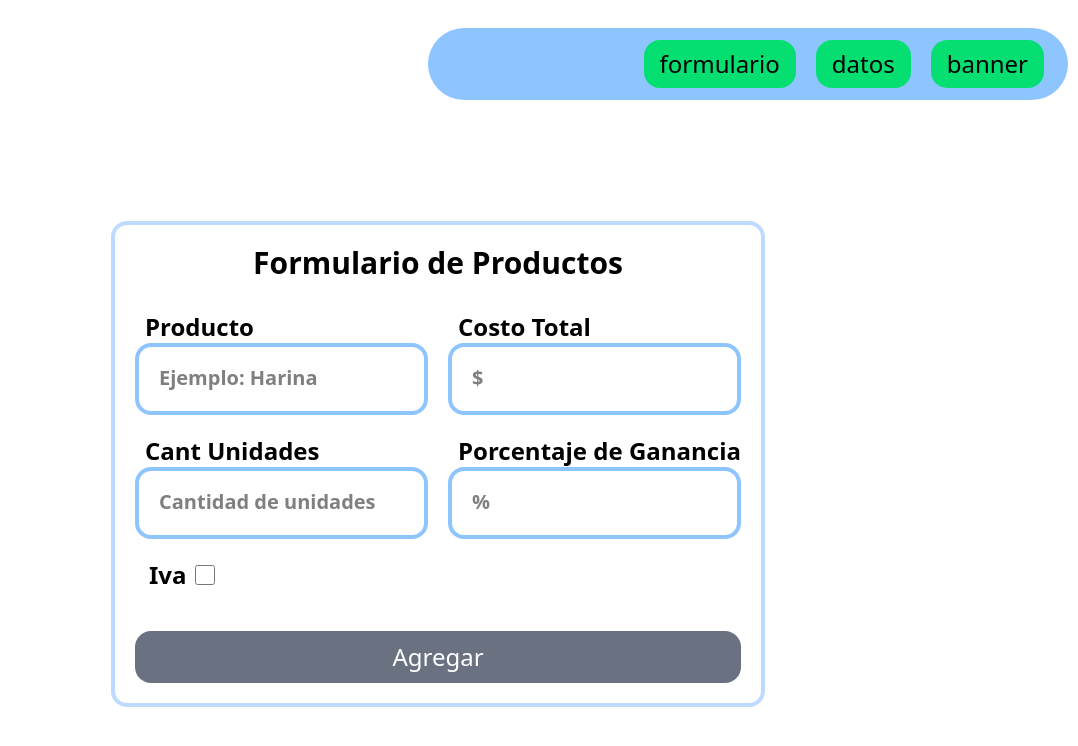
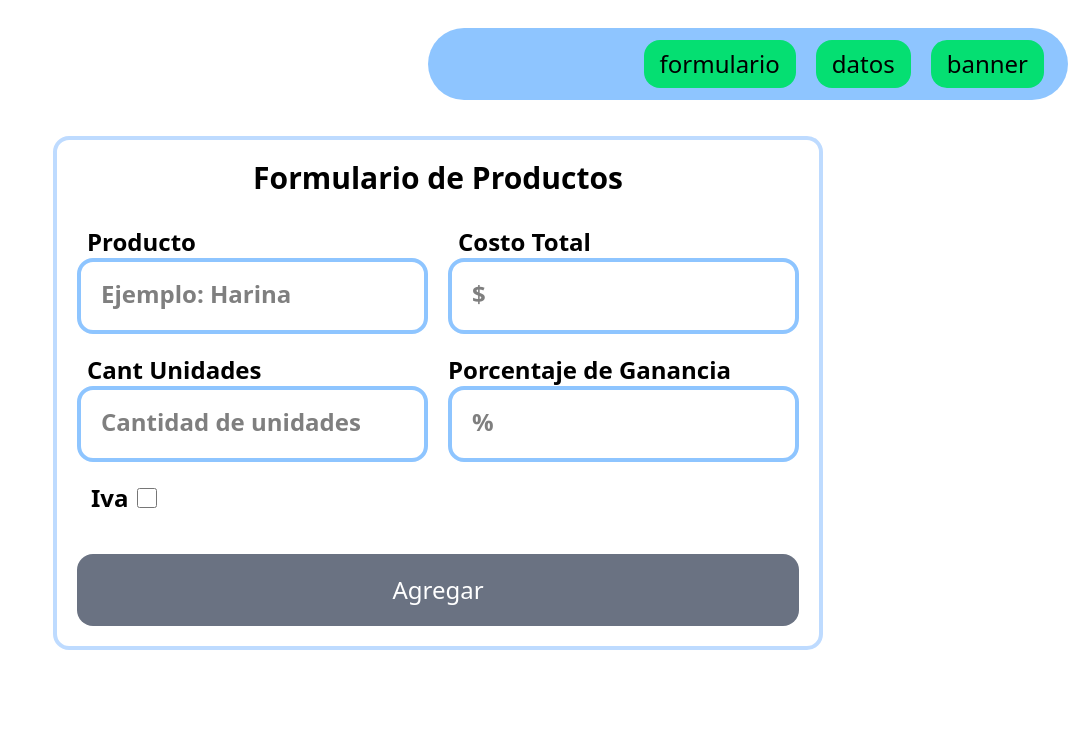
Before and after one commit to Eiderth/banner-store-repo, a React (Vite) app: page / in a window 1280 px wide. Shown: the top 746 px of the page, without its empty margins (202-1280 px from the left). Built offline with nearby package versions, Linux system fonts and the light colour scheme.

Commit message:
style:corregidos los estylos en para sm md en sectionForm

```diff
--- a/index.html
+++ b/index.html
@@ -8,7 +8,7 @@
   <body>
     <div
       id="root"
-      class="mt-[50px] min-h-[calc(100vh-50px)] md:mt-[128px] md:min-h-[calc(100vh-128px)]"
+      class="mt-[70px] min-h-[calc(100vh-70px)] md:mt-[128px] md:min-h-[calc(100vh-128px)]"
     ></div>
     <script type="module" src="/src/main.tsx"></script>
   </body>
--- a/src/components/Banner.tsx
+++ b/src/components/Banner.tsx
@@ -35,13 +35,13 @@ export default function Banner<T extends Record<string, any>>({
   return (
     <div
       className={twMerge(
-        `box-border w-full rounded-3xl flex flex-col gap-2 border-4 border-blue-400 p-1 text-nowrap transition-all max-w-full max-h-[50vh] overflow-y-scroll overflow-x-hidden  ${
+        `box-border w-full h-full rounded-3xl flex flex-col gap-2 border-4 border-blue-400 p-1 text-nowrap md:gap-y-5 ${
           data.length === 0 && "hidden"
         }`,
         className
       )}
     >
-      <h2 className="text-center font-bold text-md">{title}</h2>
+      <h2 className="text-center font-bold text-md md:text-2xl">{title}</h2>
       <table
         className={twMerge(
           "w-full border-separate border-spacing-0.5 border-spacing-y-1.5",
--- a/src/components/Btn.tsx
+++ b/src/components/Btn.tsx
@@ -10,7 +10,7 @@ export default function Btn({ text, className, ...props }: Props) {
     <button
       {...props}
       className={twMerge(
-        "bg-red-600 text-white p-2.5 rounded-2xl active:scale-90 transition-transform md:text-2xl",
+        "bg-red-600 text-white p-2.5 rounded-2xl active:scale-90 transition-transform md:text-2xl md:p-5",
         className
       )}
     >
--- a/src/components/Input.tsx
+++ b/src/components/Input.tsx
@@ -4,6 +4,7 @@ import type { ComponentProps } from "react";
 type Props = {
   className?: string;
   classNameInput?: string;
+  classNameSpan?: string;
   invalid?: boolean;
   label: string;
 } & ComponentProps<"input">;
@@ -11,6 +12,7 @@ type Props = {
 export default function Input({
   className,
   classNameInput,
+  classNameSpan,
   invalid,
   label,
   ...props
@@ -23,11 +25,13 @@ export default function Input({
         className
       )}
     >
-      <span className={"pl-2.5 md:text-2xl"}>{label}</span>
+      <span className={twMerge("pl-2.5 md:text-2xl", classNameSpan)}>
+        {label}
+      </span>
       <input
         {...props}
         className={twMerge(
-          `rounded-2xl p-2.5 border-4 border-blue-300 w-full outline-0 transition-colors md:placeholder:text-xl md:p-5 ${
+          `rounded-2xl p-2.5 border-4 border-blue-300 w-full outline-0 transition-colors md:placeholder:text-2xl md:p-5 md:text-xl ${
             invalid ? "border-red-500" : ""
           }`,
           classNameInput
--- a/src/features/app-user/components/FormProduct.tsx
+++ b/src/features/app-user/components/FormProduct.tsx
@@ -164,6 +164,7 @@ export default function FormProduct({ onClick }: Props) {
         value={stateData.porcentaje}
         onChange={handleChangue}
         invalid={stateInvalid.porcentaje}
+        classNameSpan="md:p-0"
       />
       <Input
         label="Iva"
--- a/src/features/app-user/components/SectionData.tsx
+++ b/src/features/app-user/components/SectionData.tsx
@@ -10,9 +10,9 @@ export default function SectionData({}: Props) {
   } = useDataContext();
 
   return (
-    <section className="max-w-screen min-h-fit h-fit p-2 grid grid-cols-2 place-items-center gap-x-2 gap-y-4">
+    <section className="max-w-screen p-2 grid grid-cols-2 place-items-center gap-x-2 gap-y-4 md:grid-cols-4 md:grid-rows-3 h-full">
       <Banner
-        className="col-span-full"
+        className="col-span-full md:col-span-2 md:col-start-1"
         title="Datos"
         headers={["producto", "costo", "unidades", "porcentaje", "iva"]}
         keys={["producto", "costo", "unidades", "porcentaje", "iva"]}
@@ -20,6 +20,7 @@ export default function SectionData({}: Props) {
         onDelete={handleDelete}
       />
       <Banner
+        className="md:row-2 md:col-span-1"
         title="porcentaje"
         classNameTable="table-fixed"
         headers={["producto", "ganancia"]}
@@ -37,6 +38,7 @@ export default function SectionData({}: Props) {
         sign={{ iva: "$" }}
       />
       <Banner
+        className="md:col-1 md:row-3"
         title="Precio base"
         classNameTable="table-fixed"
         headers={["producto", "precio"]}
@@ -45,6 +47,7 @@ export default function SectionData({}: Props) {
         sign={{ precio: "$" }}
       />
       <Banner
+        className="md:col-2 md:row-3"
         title="Precio final"
         classNameTable="table-fixed"
         headers={["producto", "precio"]}
@@ -53,7 +56,7 @@ export default function SectionData({}: Props) {
         sign={{ precio: "$$" }}
       />
       <Banner
-        className="col-span-full"
+        className="col-span-full md:col-span-2 md:col-start-3 md:row-start-1 md:row-span-3"
         title="Datos finales"
         headers={["producto", "precio base", "ganancia", "iva", "precio"]}
         keys={["producto", "precio_base", "ganancia", "iva", "precio"]}
--- a/src/features/app-user/index.tsx
+++ b/src/features/app-user/index.tsx
@@ -21,7 +21,7 @@ export default function Aplication() {
       <nav className="fixed top-2.5 right-2.5 min-w-[50%] max-w-fit overflow-hidden rounded-full md:top-7 ">
         <DashBoard liElements={liElements} changueSection={setChangieSection} />
       </nav>
-      <main className="min-h-[calc(100vh-50px)] md:min-h-[calc(100vh-128px)] flex flex-col justify-center">
+      <main className="min-h-[calc(100vh-70px)] md:min-h-[calc(100vh-128px)]">
         {changueSection === "form" && <SectionForm />}
         {changueSection === "data" && <SectionData />}
         {changueSection === "banner" && <section>Banner Section</section>}
```
